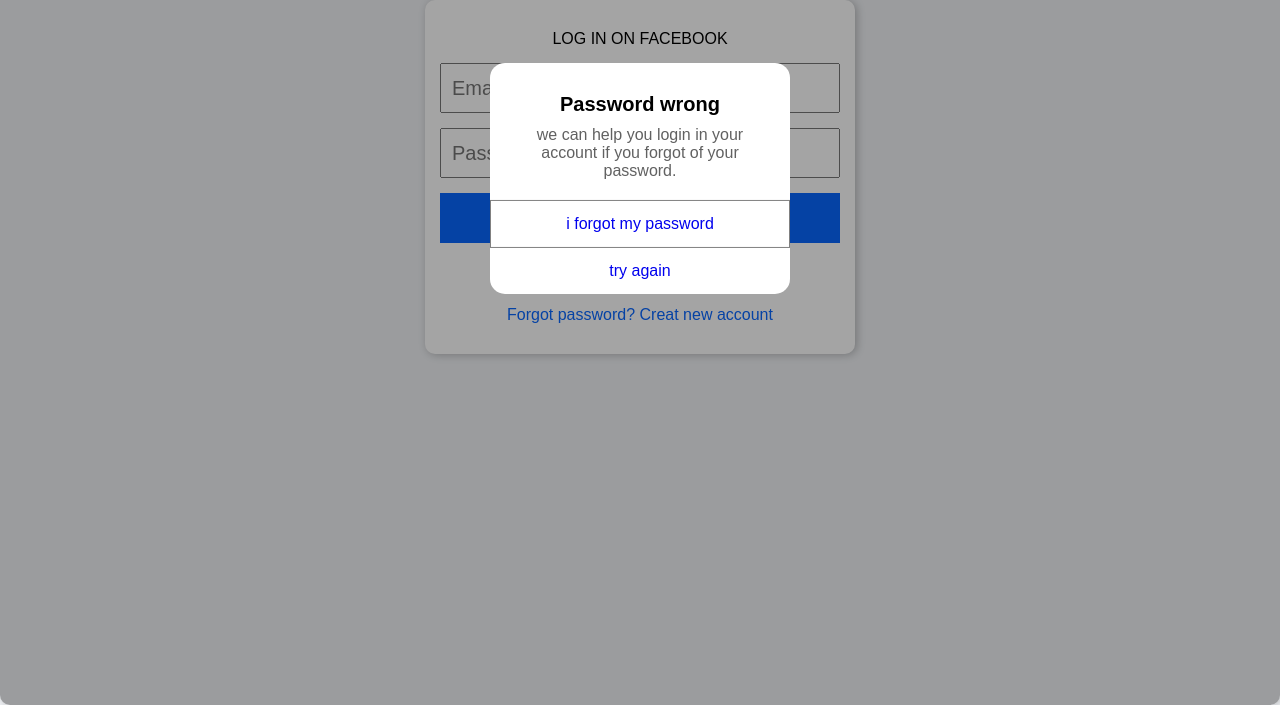
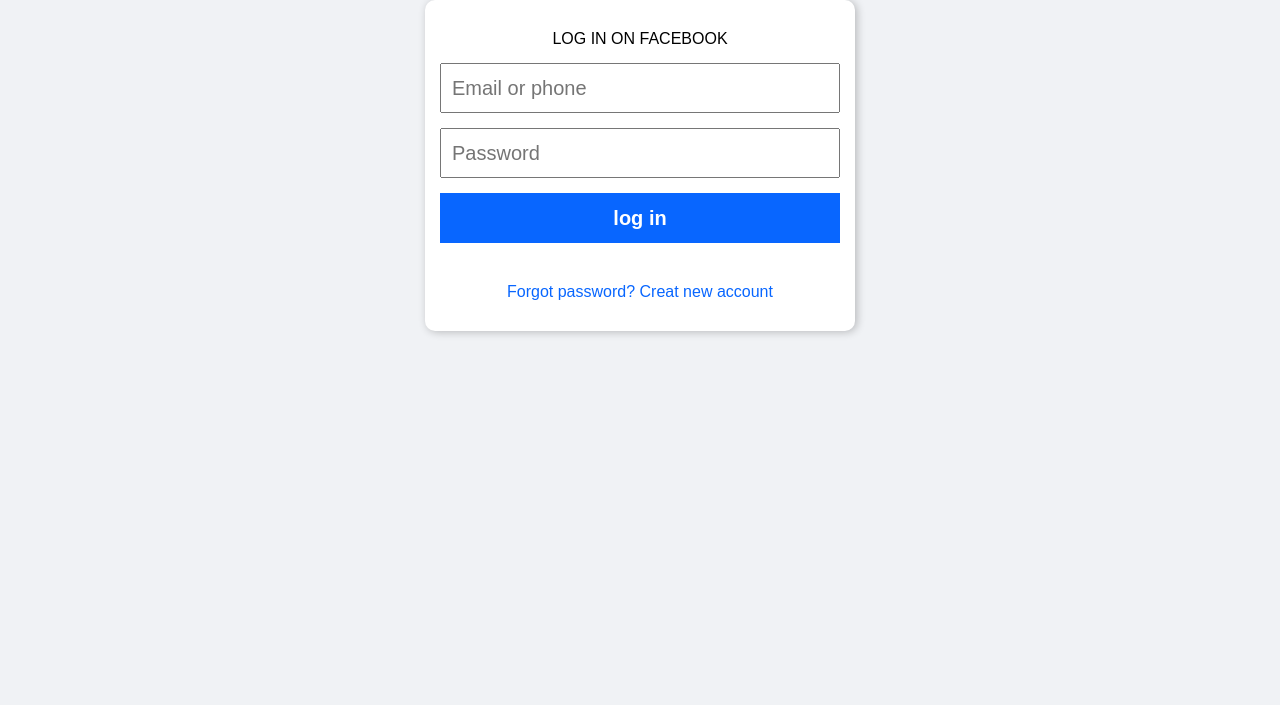
Before and after one commit to claudiobentodala/CLONE, a plain HTML site: page facebook/index.html in a window 1280 px wide. Shown: the part 95-800 px from the top of the page. Drawn offline with Linux system fonts and the light colour scheme.

Commit message:
Created logic to show WARN "password wrong"

```diff
--- a/facebook/index.html
+++ b/facebook/index.html
@@ -16,10 +16,7 @@
             <form action="#" method="post">
                 <input type="text" name="email_number" id="iemail_numbe" class="textbox" placeholder="Email or phone">
                 <input type="password" name="password" id="ipassword" class="textbox" placeholder="Password">
-                <section>
-                    <input type="button" id="login" onclick="warn()">
-                    <p>log in</p>
-                </section>
+                <input type="button" value="log in" id="login" translate="no" onclick="warn()">
             </form>
             <p id="warn">_</p>
             <section>
--- a/facebook/script/form_verify.js
+++ b/facebook/script/form_verify.js
@@ -1,18 +1,25 @@
 let elements = {
     email_number_email: window.document.querySelector('input#iemail_numbe'),
     password: window.document.querySelector('input#ipassword'),
-    show: window.document.querySelector('p#warn')
+    show: window.document.querySelector('p#warn'),
+    wrong_pop: window.document.querySelector('section#worg_password')
 }
 verify_number_email ? verify_regex = false : verify_regex = true ;
 function warn() {
+    const show_warn = () => elements.show.style.color = 'red';
+    const hide_warn = () => elements.show.style.color = 'transparent';
     if (elements.email_number_email.value == "" && elements.password.value == "") {
-        elements.show.innerText = "all textbox is empty" ;
+        elements.show.innerText = "all textbox is empty";
+        show_warn();
     } else if (elements.email_number_email.value == "") {
         elements.show.innerText = "Check the email and phonenumber textbox" ;
+        show_warn();
     } else if (elements.password.value == "") {
         elements.show.innerText = "Check the password textbox" ;
+        show_warn();
     } else{
-        elements.show.innerText = "some thing is wrong, try again!" ;
+        elements.wrong_pop.style.display = 'flex';
+        hide_warn()
     }
-    elements.show.style.color = 'red'
+
 }
--- a/facebook/style/mobile.css
+++ b/facebook/style/mobile.css
@@ -23,7 +23,7 @@ main > section > form > input.textbox{
     height: 62px;
     border: 1.2px solid black;
 }
-main > section > form > section > input#login{
+main  input#login{
     border-radius: 25px;
 }
 main > section > p#warn{
@@ -35,7 +35,7 @@ main > section > section > a{
 main > section > section > a:hover{
     text-decoration: none;
 }
-main > section > section > a#forgot_password{
+main  a#forgot_password{
     color: black;
     margin-top: -2px;
 }
--- a/facebook/style/style.css
+++ b/facebook/style/style.css
@@ -9,6 +9,9 @@
 
 :root{
     --maincolor: #0866ff;
+}
+a:visited{
+    color: var(--maincolor);
 }
 
 body{
@@ -36,32 +39,29 @@ main > section{
     border-radius: 10px;
     background-color: white;
 }
-main > section > form > input{
+main input{
     display: block;
 }
-main > section > form > input.textbox{
+main input.textbox{
     padding-left: 10px;
     width: 100%;
     height: 50px;
     margin: 15px 0px;
     font-size: 20px;
 }
-main > section > form > input.textbox:focus{
+main input.textbox:focus{
     outline: 1.5px solid var(--maincolor);
 }
-main > section > form > section > input#login{
+main input#login{
     width: 100%;
     height: 50px;
     border: transparent;
     background-color: var(--maincolor);
-    cursor: pointer;
-}
-main > section > form > section > p{
     font-size: 20px;
     font-weight: bold;
     color: white;
-    transform: translate(0, -36px);
     text-align: center;
+    cursor: pointer;
 }
 main > section > p#warn{
     color: transparent;
@@ -85,7 +85,7 @@ section#worg_password{
     top: 50%;
     left: 50%;
     transform: translate(-50%,-50%);
-    display: flex;
+    display: none;
     align-items: center;
     justify-content: center;
     width: 100vw;
@@ -113,9 +113,6 @@ section#worg_password > article > div > p{
     color: #616161;
     margin-bottom: 20px;
 }
-section#worg_password > article > div{
-
-}
 section#worg_password > article > div > a{
     display: block;
     text-decoration: none;
```
Lines whose indentation alone changed are shown as unchanged.
